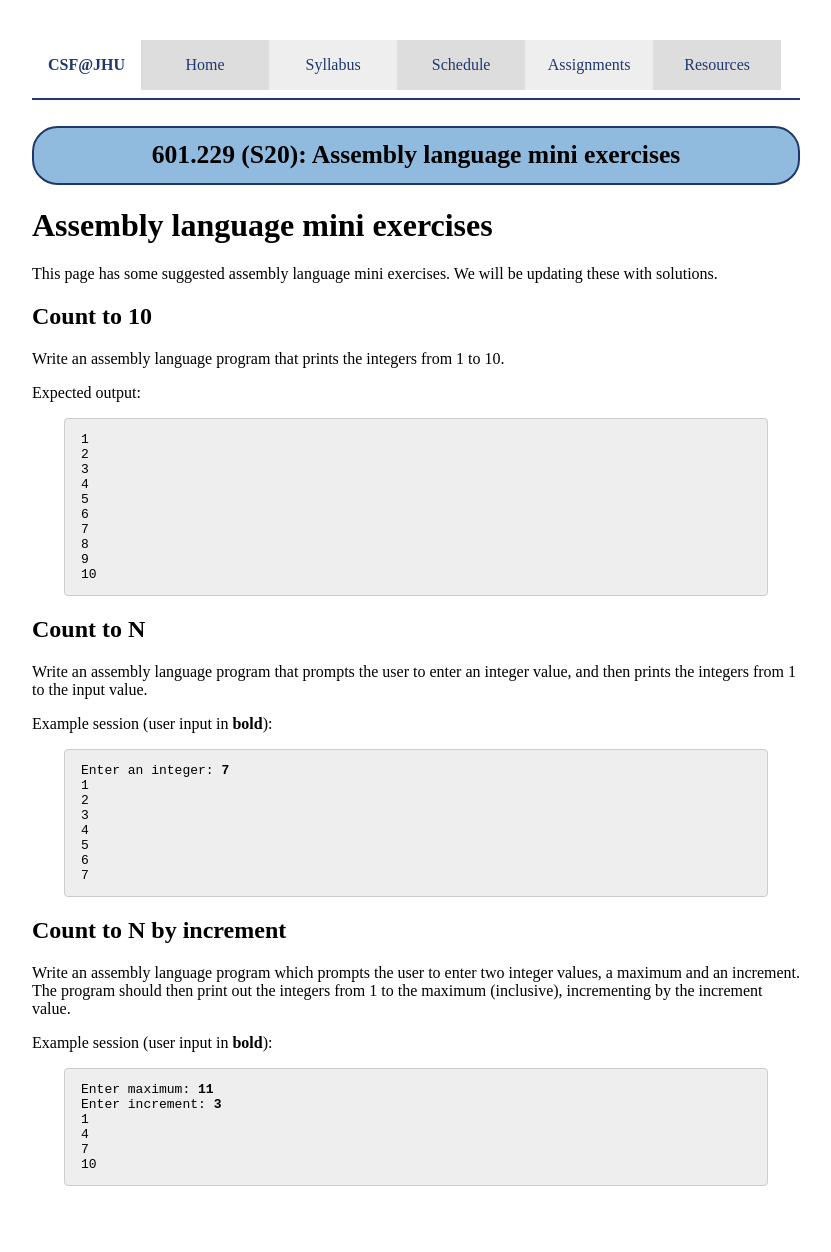
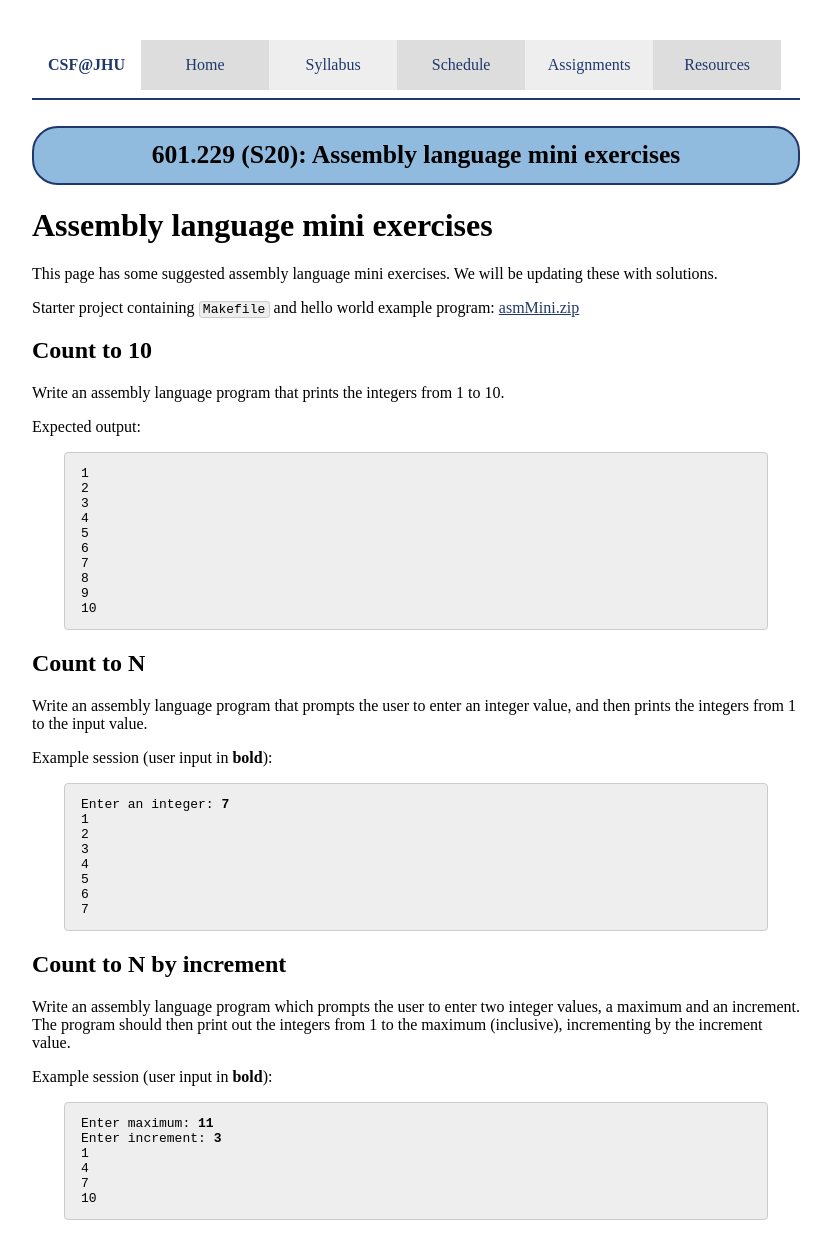
Before and after one commit to jhucsf/spring2020, a Jekyll site: the page built from exercise/assemblyMini.md, in a window 1280 px wide. Shown: the whole page, without its empty margins (224-1055 px from the left). Built offline with Jekyll 4.4.1, drawn with Linux system fonts in a browser that asks for light colours; before the commit the page ends 1218 px from its top, so only the background shows below that.

Commit message:
starter code for assembly mini-exercises

```diff
--- a/exercise/assemblyMini.md
+++ b/exercise/assemblyMini.md
@@ -6,6 +6,8 @@ title: "Assembly language mini exercises"
 # Assembly language mini exercises
 
 This page has some suggested assembly language mini exercises.  We will be updating these with solutions.
+
+Starter project containing `Makefile` and hello world example program: [asmMini.zip](asmMini.zip)
 
 ## Count to 10
 
```
Also changed, not shown: 1 other file.
